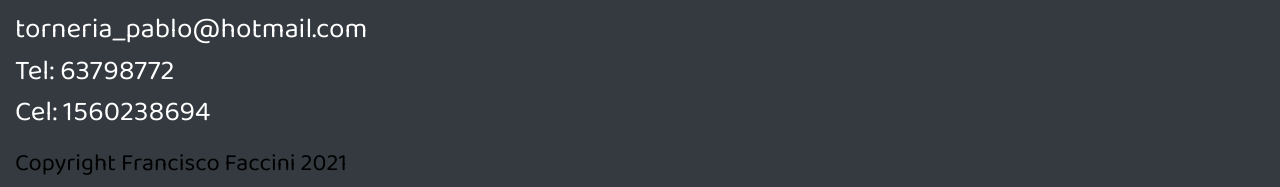
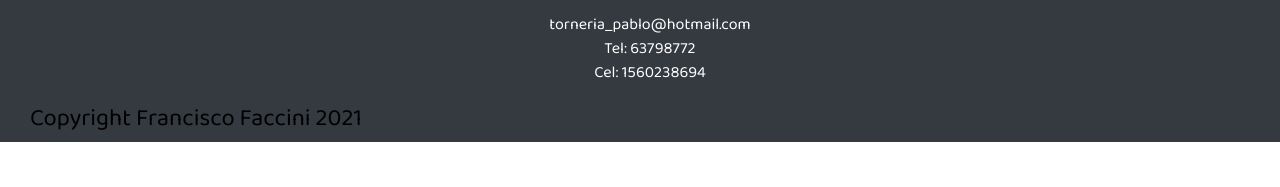
Before and after one commit to Franfaccini/torneria_final, a website: page index.html in a window 1280 px wide. Shown: the part 1827-2014 px from the top of the page. After the commit the page ends 1969 px from the top, so only its background shows below. Drawn offline with nearby package versions, Linux system fonts and the light colour scheme.

Commit message:
agregando datos al footer

```diff
--- a/assets/scss/style.scss
+++ b/assets/scss/style.scss
@@ -729,3 +729,14 @@ a, a:hover {
  .card{
      background-color: rgba(128, 128, 128, 0.678);
  }
+
+
+
+
+.listadoFoo li{
+  list-style-type: none;
+}
+.listadoFoo{
+  text-align: center;
+  margin-right: 20px;
+}
--- a/index.html
+++ b/index.html
@@ -140,10 +140,13 @@
                   <li><a href="https://twitter.com/"><i class="fab fa-twitter-square"></i> </a></li>
                 </ul>
 
-                <h3 class="email">torneria_pablo@hotmail.com</h3>
-                <h3 class="telefono">Tel: 63798772</h3>
-                <h3 class="celu">Cel: 1560238694</h3>
-                <h4 class="copy">Copyright Francisco Faccini 2021</h4>
+
+                <ul class="listadoFoo">
+                  <li class="email">torneria_pablo@hotmail.com</li>
+                  <li class="tel">Tel: 63798772 </li>
+                  <li class="cel">Cel: 1560238694 </li>
+                </ul>
+                <h4 class="copy col-lg-12 col-xs-12" >Copyright Francisco Faccini 2021</h4>
             </footer>
         </div>
     </div>
```
Also changed, not shown: assets/contacto.html (+6 -1 lines), assets/correas.html (+6 -1 lines), assets/engranajes.html (+6 -1 lines), assets/nosotros.html (+5 -0 lines), assets/poleas.html (+6 -1 lines), assets/estilocss/estilo.css.
